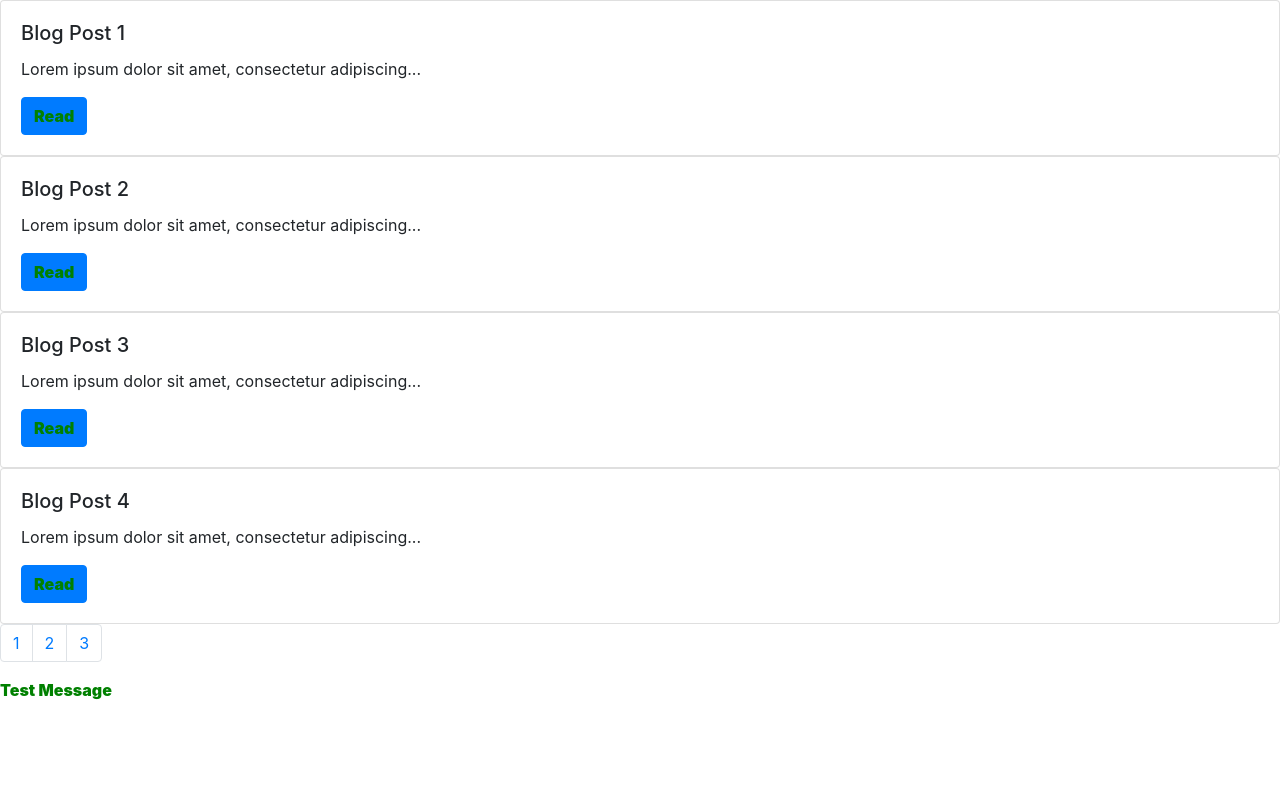
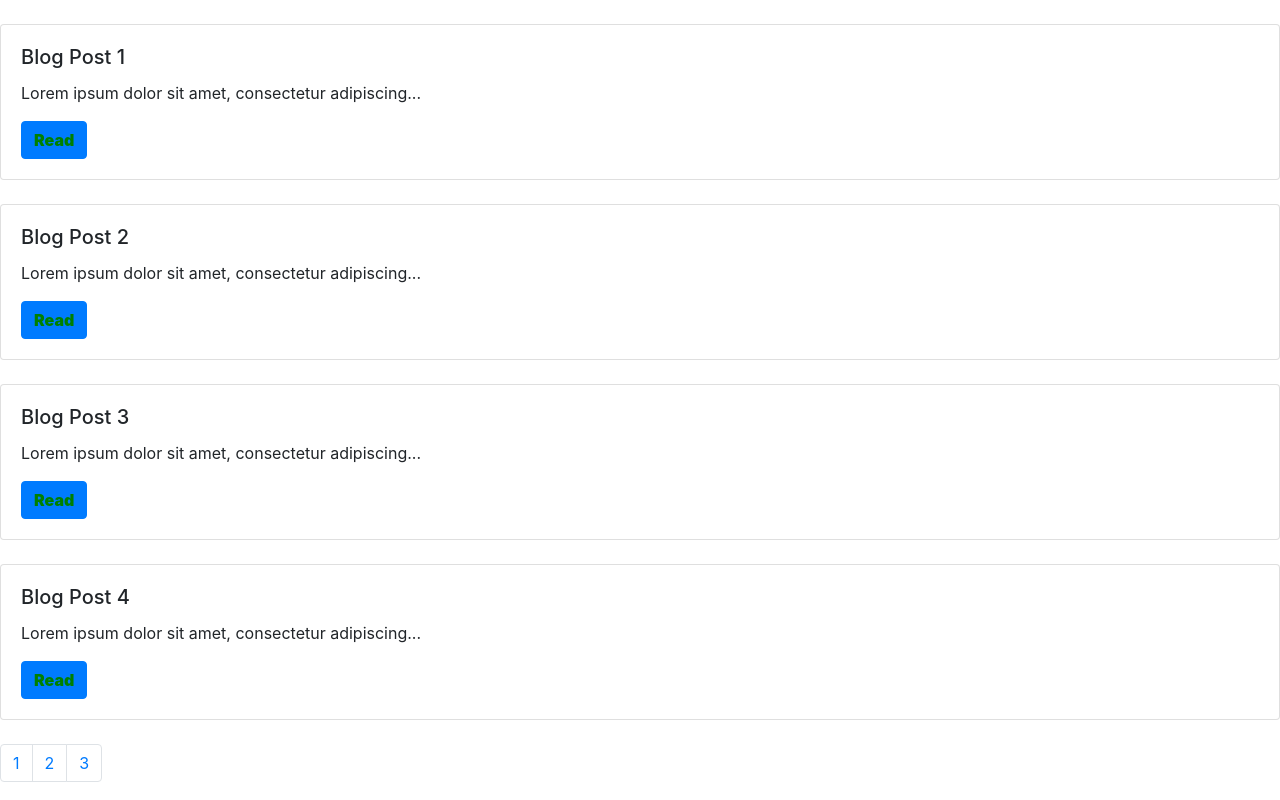
Before and after one commit to dreamz001/angularComponentsInDepth, an Angular app: page / in a window 1280 px wide. Built offline with nearby package versions, Linux system fonts and the light colour scheme.

Commit message:
Chapter-13 done.

```diff
--- a/src/app/blog-list/blog-list.component.html
+++ b/src/app/blog-list/blog-list.component.html
@@ -3,4 +3,4 @@
   [post]="post"
 ></app-blog-post-tile>
 <app-paginator [numberOfPages]="blogPosts.length" (pageNumberClick)="updatePage($event)"></app-paginator>
-<p class="blog-btn">Test Message</p>
+<!-- <p class="blog-btn">Test Message</p> -->
--- a/src/app/blog-post-tile/blog-post-tile.component.html
+++ b/src/app/blog-post-tile/blog-post-tile.component.html
@@ -1,4 +1,4 @@
-<div class="card">
+<div class="card blog-tile">
   <div class="card-body">
     <h5 class="card-title">{{post.title}}</h5>
     <p class="card-text" (click) = "showFullSummary()">{{post.summary}}</p>
--- a/src/app/blog-post-tile/blog-post-tile.component.scss
+++ b/src/app/blog-post-tile/blog-post-tile.component.scss
@@ -2,3 +2,6 @@
     font-weight: 900;
     color: green;
 }
+:host{
+    margin: 20px;
+}
--- a/src/app/blog-post-tile/blog-post-tile.component.ts
+++ b/src/app/blog-post-tile/blog-post-tile.component.ts
@@ -5,8 +5,8 @@ import { TruncatePipe } from '../truncate.pipe';
 @Component({
   selector: 'app-blog-post-tile',
   templateUrl: './blog-post-tile.component.html',
-  styleUrls: ['./blog-post-tile.component.scss'],
-  encapsulation: ViewEncapsulation.None
+  styleUrls: ['./blog-post-tile.component.scss']
+  //encapsulation: ViewEncapsulation.None
 })
 export class BlogPostTileComponent implements OnInit {
 
```
